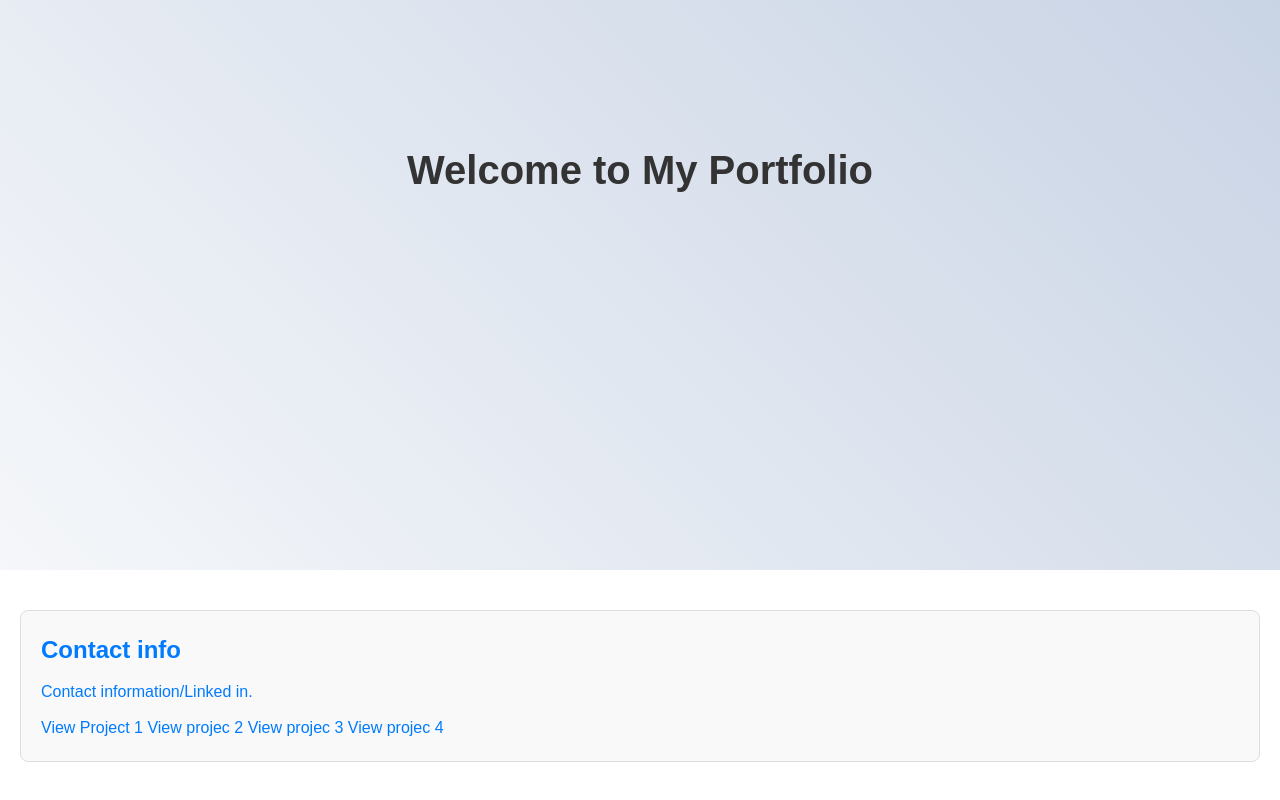
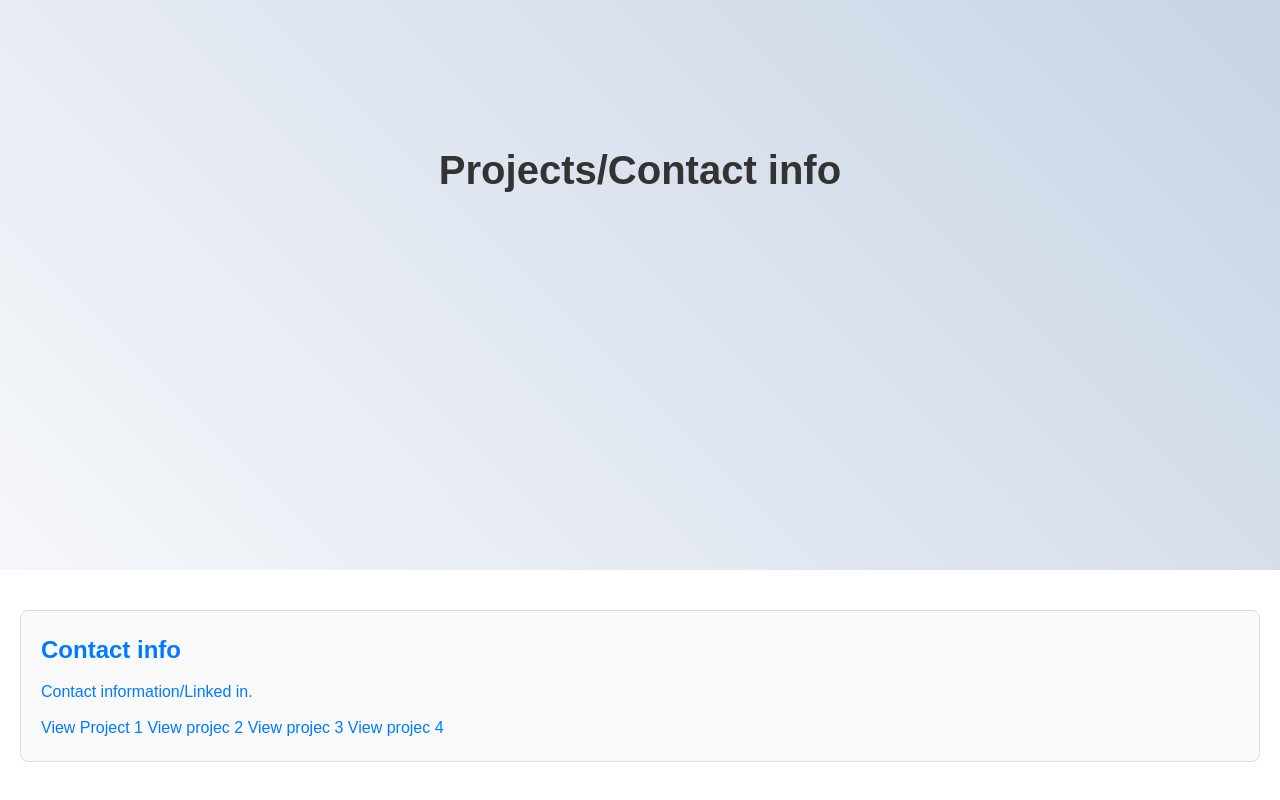
Before and after one commit to langstonn2026/personal-perfolio, a plain HTML site: page index.html in a window 1280 px wide. Shown: the part 1030-1830 px from the top of the page. Drawn offline with Linux system fonts and the light colour scheme.

Commit message:
Update index.html

```diff
--- a/index.html
+++ b/index.html
@@ -28,7 +28,7 @@
 
     <!-- Welcome Section -->
     <section id="welcome-section">
-        <h1>Welcome to My Portfolio</h1>
+        <h1>Projects/Contact info</h1>
         <a href="https://www.linkedin.com/in/langston-bennett-693567315?utm_source=share&utm_campaign=share_via&utm_content=profile&utm_medium=ios_app"
     linkedin
 </a>
```
